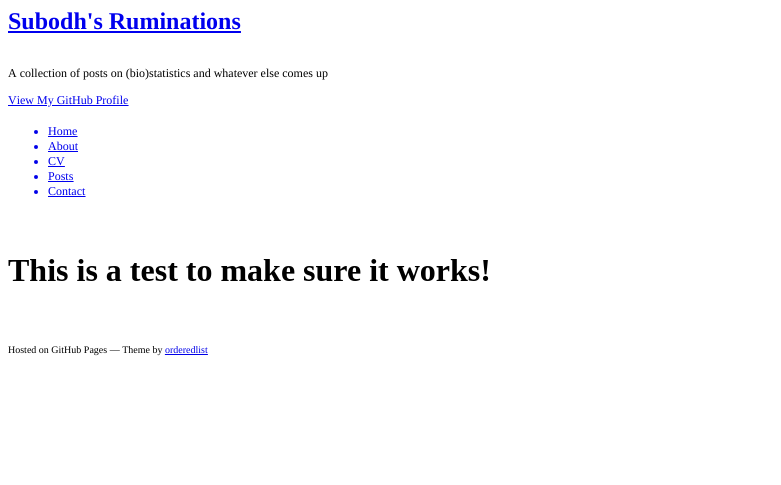
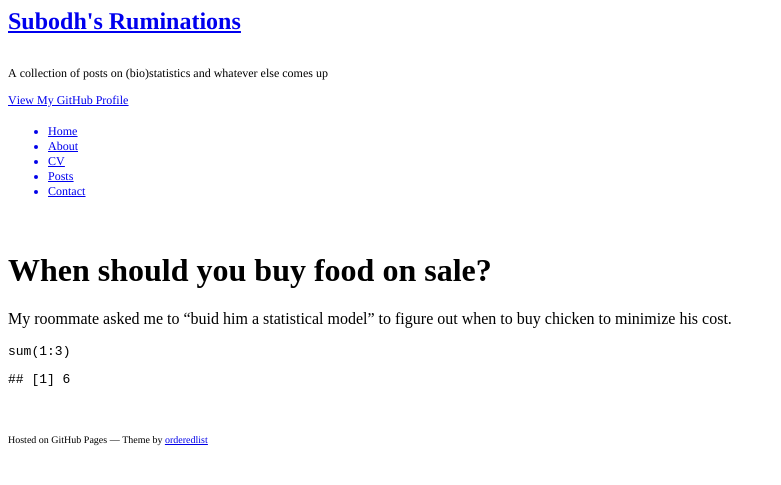
Before and after one commit to srselukar/srselukar.github.io, a Jekyll site: the page built from stats/2020-08-15_when-to-buy.md, in a window 1280 px wide. Shown: the top 485 px of the page, without its empty margins (0-781 px from the left). Built offline with Jekyll 4.4.1, drawn with Linux system fonts in a browser that asks for light colours; our own code applies the rules of GitHub Pages for plain Markdown files.

````diff
--- a/stats/2020-08-15_when-to-buy.md
+++ b/stats/2020-08-15_when-to-buy.md
@@ -1,2 +1,21 @@
-This is a test to make sure it works!
-=====================================
+---
+title: "When to Buy"
+author: subodh
+date: 2020-08-14
+output:
+  md_document:
+    variant: markdown_github
+    preserve_yaml: TRUE
+---
+
+When should you buy food on sale?
+=================================
+
+My roommate asked me to “buid him a statistical model” to figure out
+when to buy chicken to minimize his cost.
+
+``` r
+sum(1:3)
+```
+
+    ## [1] 6
````
Also changed, not shown: stats/2020-08-15_when-to-buy.Rmd (+8 -1 lines).
